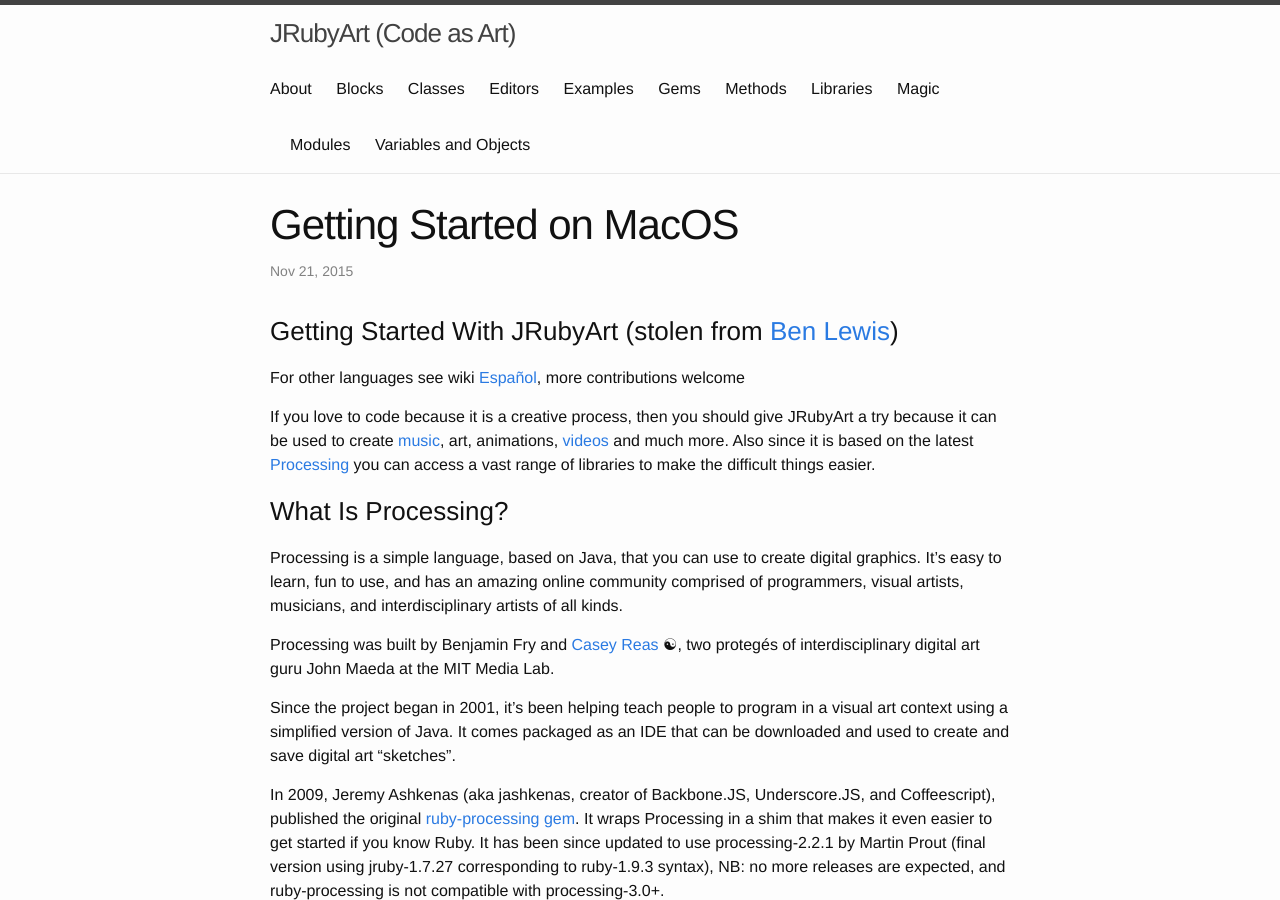
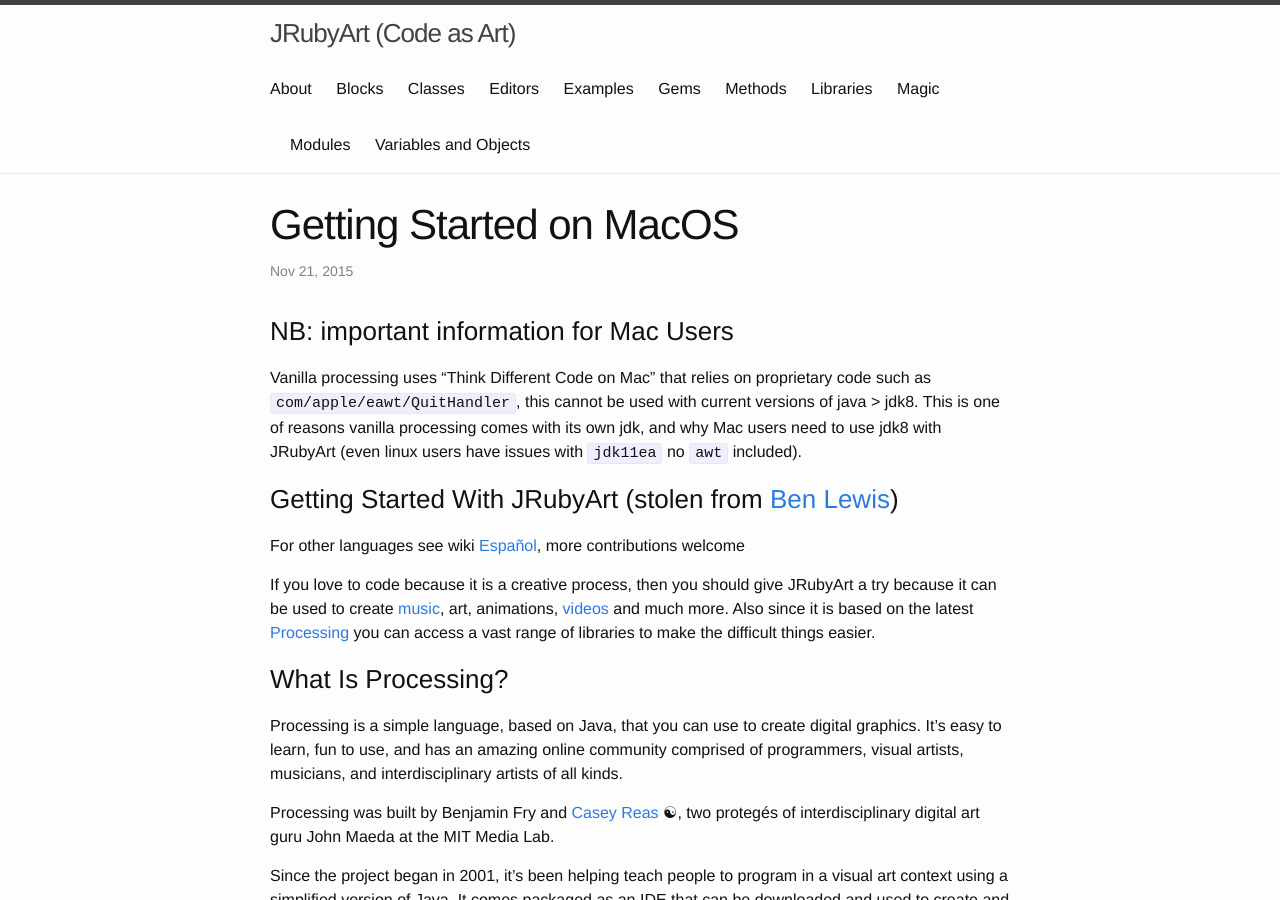
Before and after one commit to ruby-processing/JRubyArt, a Jekyll site: the page built from _posts/2015-11-21-getting.md, in a window 1280 px wide and 900 px high. Built offline with Jekyll 4.4.1, drawn with Linux system fonts in a browser that asks for light colours.

Commit message:
think different crap

```diff
--- a/_posts/2015-11-21-getting.md
+++ b/_posts/2015-11-21-getting.md
@@ -5,6 +5,10 @@
 categories: jruby_art update
 permalink: /mac_start/
 ---
+
+### NB: important information for Mac Users ###
+
+Vanilla processing uses "Think Different Code on Mac" that relies on proprietary code such as `com/apple/eawt/QuitHandler`, this cannot be used with current versions of java > jdk8. This is one of reasons vanilla processing comes with its own jdk, and why Mac users need to use jdk8 with JRubyArt (even linux users have issues with `jdk11ea` no `awt` included).
 
 ### Getting Started With JRubyArt (stolen from [Ben Lewis][ben])
 
```
